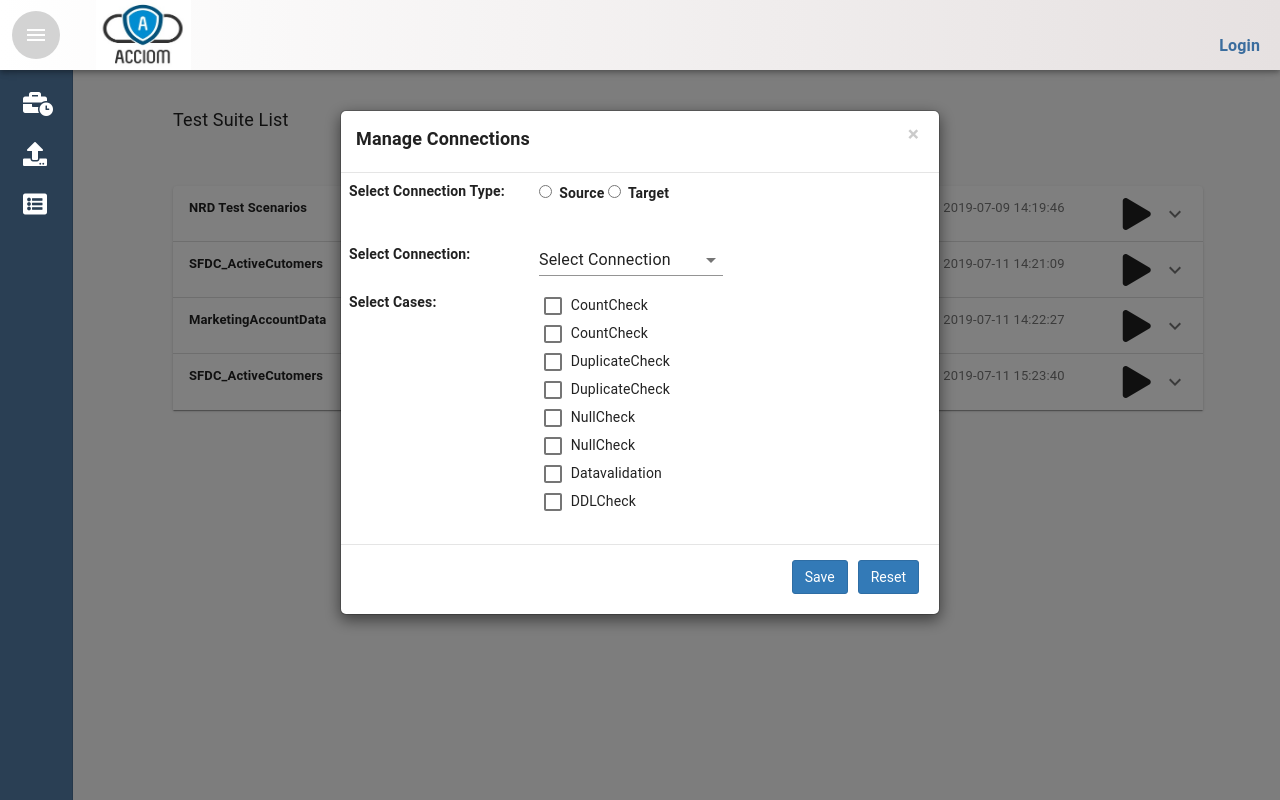
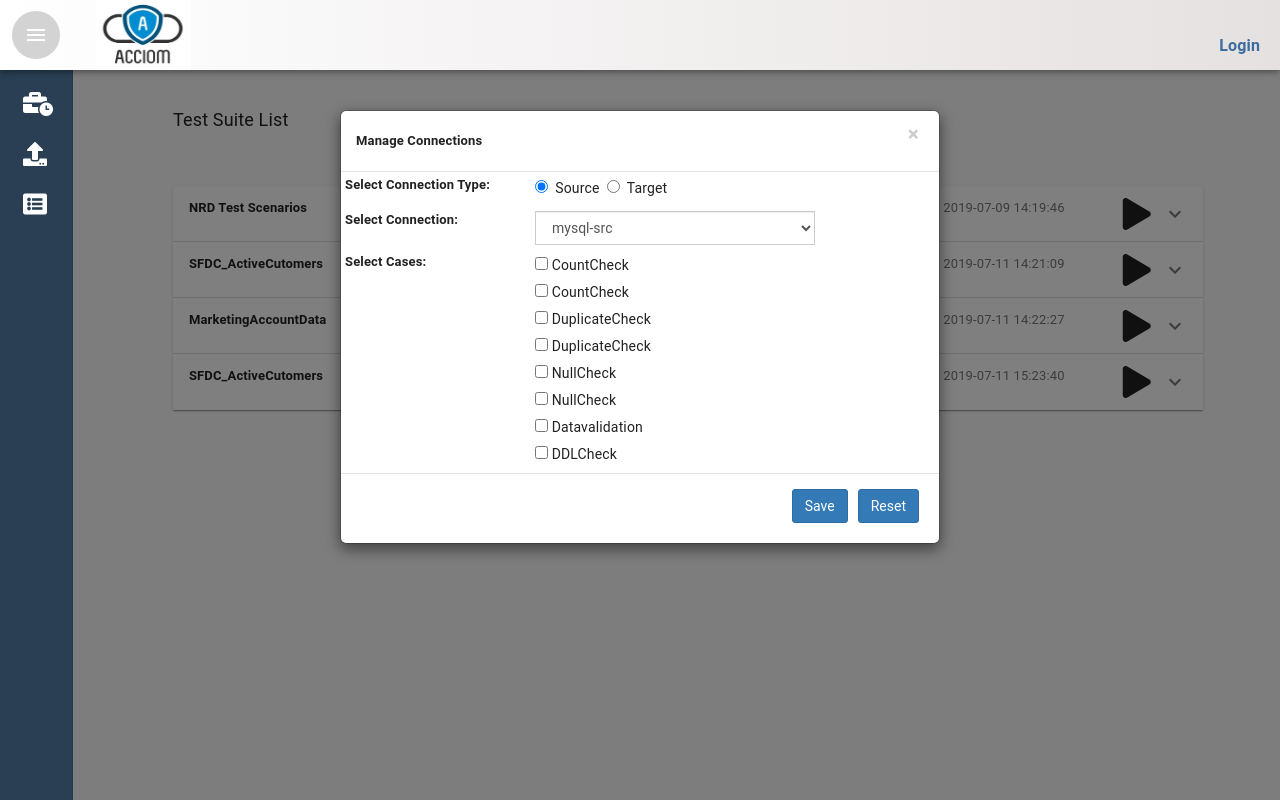
Before and after one commit to somasunder-cs/acciom-portal, a React app: page /startup in a window 1280 px wide. Both pictures are taken after a click on the button 688 px from the left and 213 px from the top of the page. Built offline with nearby package versions, Linux system fonts and the light colour scheme.

Commit message:
UI changes

```diff
--- a/src/components/ManageConnection.js
+++ b/src/components/ManageConnection.js
@@ -31,7 +31,7 @@ class ManageConnection extends React.Component {
     >
       <Modal.Header closeButton>
         <Modal.Title id="contained-modal-title-vcenter">
-         <label>Manage Connections</label>
+         <label className="manageConnectionHeading">Manage Connections</label>
         </Modal.Title>
       </Modal.Header>
       <Modal.Body>
--- a/src/components/ManageConnectionInputs.js
+++ b/src/components/ManageConnectionInputs.js
@@ -24,35 +24,21 @@ export default function FormControlLabelPosition() {
                     <input
                       type="radio"
                       value="source"
+                      checked={true}
                       name="connectionType"
-                      onChange={ (e) => handleConnectionChange()}
-                    />&nbsp;
-                    Source&nbsp;
-                  </label>
-
+                      onChange={ (e) => handleConnectionChange(e)}
+                    />
+                  </label>&nbsp; Source &nbsp;
                   <label className="form-check-label">
                     <input
                       type="radio"
                       value="target"
                       name="connectionType"
-                      onChange={ (e) => handleConnectionChange()}
-                    />&nbsp;
-                    Target
-                  </label>
+                      onChange={ (e) => handleConnectionChange(e)}
+                    />
+                  </label>&nbsp; Target
 						    </div>
-                    {/* <RadioGroup aria-label="position" name="position" value={value} onChange={handleChange} row>
-                      <FormControlLabel
-                        value="source"
-                        control={<Radio color="primary" />}
-                        label="Source"
-                      />
-                      <FormControlLabel
-                        value="target"
-                        control={<Radio color="primary" />}
-                        label="Target"
-                      />
-                    </RadioGroup>                     */}
-                  </td>
+              </td>
               </tr>
           </tbody>
           </Table>
--- a/src/components/ManageConnectionSelect.js
+++ b/src/components/ManageConnectionSelect.js
@@ -1,13 +1,8 @@
 import React from 'react';
 import { connect } from 'react-redux';
 import { makeStyles, withStyles } from '@material-ui/core/styles';
-import InputLabel from '@material-ui/core/InputLabel';
-import MenuItem from '@material-ui/core/MenuItem';
-import FormControl from '@material-ui/core/FormControl';
-import Select from '@material-ui/core/Select';
-import NativeSelect from '@material-ui/core/NativeSelect';
 import InputBase from '@material-ui/core/InputBase';
-import Checkbox from '@material-ui/core/Checkbox';
+
 import { Table } from 'react-bootstrap';
 
 import { manageConnectionsCaseUpdate } from '../actions';
@@ -79,37 +74,35 @@ function ManageConnectionSelect({connectionsList}) {
       <Table className="manageSelectConnection">
       <tbody>
         <tr>
-        <td className="manageConnectionLabel"><label>Select Connection:</label></td>
+        <td className="manageConnectionLabel"><label className="manageConnectionHeading">Select Connection:</label></td>
          <td>
-            <Select className={classes.MuiSelect}
+         <select className="form-control selectconnection"
            value={connection}
            onChange={handleChange}
            name="selectConnection"
-              displayEmpty
-              className={classes.selectEmpty}
          >
-              <MenuItem value="" disabled>
-                Select Connection
-              </MenuItem>
-              {
-                connectionsList.all_connections.map(connection => (
+          { connectionsList.all_connections.map(connection => (
              connection[1] ?
-                  <MenuItem key={connection[0]} value={connection[0]}>{connection[1]}</MenuItem> : null
+             <option key={connection[0]} value={connection[0]}>{connection[1]}</option> : null
           ))
           }
-            </Select>
+         </select>
          </td>
          </tr>
          <tr>
-            <td className="manageConnectionLabel"><label>Select Cases:</label></td>
+            <td className="manageConnectionLabel"><label className="manageConnectionHeading">Select Cases:</label></td>
             <td>
             {
               connectionsList.all_cases.map(cases => (
                 <div key={cases[0]} className="manageconnectionTestCase">
-                      <Checkbox  color="default"
+                    <label className="form-check-label">
+                    <input
+                      type="checkbox"
+                      value={cases[0]}
+                      name={cases[0]}
                       onChange={handleManageConnectionCaseUpdate(cases[0])}
-                      value={cases[0]}
-                    /> {cases[1]}
+                    />
+                  </label> {cases[1]}
                 </div>
             ))
             }
--- a/src/components/ViewTestCase.js
+++ b/src/components/ViewTestCase.js
@@ -1,14 +1,8 @@
 import React from 'react';
 import { withStyles } from '@material-ui/core/styles';
 import { connect } from 'react-redux';
-import IconButton from '@material-ui/core/IconButton';
-import CloseIcon from '@material-ui/icons/Close';
-import Typography from '@material-ui/core/Typography';
-import Select from '@material-ui/core/Select';
-import MenuItem from '@material-ui/core/MenuItem';
 import { Modal, Button } from 'react-bootstrap';
-import TextField from '@material-ui/core/TextField';
-import { Table } from 'react-bootstrap';
+import { Table, FormGroup, FormControl, ControlLabel} from 'react-bootstrap';
 
 import { hideTestCaseDialog } from '../actions';
 import { showTestCaseEditEnabled } from '../actions';
@@ -40,6 +34,7 @@ const handleChange = event => {
  // setConnection(event.target.value);
 };
 
+
 class TestCaseDetails extends React.Component {
   handleCaseDialogBoxClose = () => {
      console.log("handleCaseDialogBoxClose ==>", this.props);
@@ -56,6 +51,10 @@ class TestCaseDetails extends React.Component {
   this.props.showTestCaseViewEnabled();
 };
 
+handleViewTestCaseChange = ({target}) => {
+  console.log("handleViewTestCaseChange ==>", this.props);
+}
+
   render() {
     console.log("ViewTestCaseDialogs==>", this.props);
     return (
@@ -71,7 +70,7 @@ class TestCaseDetails extends React.Component {
             >
               <Modal.Header closeButton>
                 <Modal.Title id="contained-modal-title-vcenter">
-                <label>Case-Detail:</label>  {this.props.viewTestCase.test_name}
+                <label className="testViewHeading">Case-Details:</label>  <label className="testViewData">{this.props.viewTestCase.test_name}</label>
                 { this.props.showTestCaseEdit ? <label onClick={this.handleManageConnectionViewMode} className="viewEditLabel"><i className="fas fa-long-arrow-alt-left"></i>&nbsp;View Details</label> :
                   <label onClick={this.handleManageConnectionEditMode} className="viewEditLabel">Edit&nbsp;
                   <i className="fas fa-pencil-alt"></i></label>
@@ -80,117 +79,113 @@ class TestCaseDetails extends React.Component {
               </Modal.Header>
               <Modal.Body>
               { this.props.showTestCaseEdit ?
-                <Table striped bordered hover size="sm" id="editMode">
+               <form id="testEditMode">
+                <Table id="editMode">
                   <tbody>
                       <tr>
-                      <td className="manageConnectionLabel"><label>Source Connection:</label></td>
+                      <td className="manageConnectionLabel"><label className="testViewDataLabel">Source Connection:</label></td>
                       <td>
-                          <Select
+                      <select className="form-control selectconnection"
+                        value=""
                         onChange={handleChange}
                         name="selectConnection"
-                        displayEmpty
                       >
-                        <MenuItem value="" disabled>
-                          Select Connection
-                        </MenuItem>
-                          <MenuItem></MenuItem>
-                      </Select>
+                        {/* { connectionsList.all_connections.map(connection => (
+                          connection[1] ?
+                          <option key={connection[0]} value={connection[0]}>{connection[1]}</option> : null
+                        ))
+                        } */}
+                      </select>
                      </td>
                     </tr>
                     <tr>
-                      <td className="manageConnectionLabel"><label>Target Connection:</label></td>
+                      <td className="manageConnectionLabel">
+                        <label className="testViewDataLabel">Target Connection:</label>
+                      </td>
                       <td>
-                          <Select
+                      <select className="form-control selectconnection"
+                        value=""
                         onChange={handleChange}
-                        name="targetConnection"
-                        displayEmpty
+                        name="selectConnection"
                       >
-                        <MenuItem value="" disabled>
-                          Select Connection
-                        </MenuItem>
-                          <MenuItem></MenuItem>
-                      </Select>
+                        {/* { connectionsList.all_connections.map(connection => (
+                          connection[1] ?
+                          <option key={connection[0]} value={connection[0]}>{connection[1]}</option> : null
+                        ))
+                        } */}
+                      </select>
                      </td>
                     </tr>
                     <tr>
-                      <td className="manageConnectionLabel"><label>Source Table:</label></td>
+                      <td className="manageConnectionLabel">
+                        <label className="testViewDataLabel">Source Table:</label>
+                      </td>
                       <td>
-                      <TextField
-                        required
-                        id="standard-required"
-                        value={this.props.viewTestCase.src_table}
-                        className={styles.textField}
-                        margin="normal"
-                      />
-
+                      <FormGroup>
+                        <FormControl type="textbox" name="sourcetable" value={this.props.viewTestCase.src_table} onChange={this.handleViewTestCaseChange}/>
+                      </FormGroup>
                       </td>
                     </tr>
                     <tr>
-                      <td className="manageConnectionLabel"><label>Target Table:</label></td>
+                      <td className="manageConnectionLabel"><label className="testViewDataLabel">Target Table:</label></td>
                       <td>
-                      <TextField
-                        required
-                        id="standard-required"
-                        value={this.props.viewTestCase.target_table}
-                        className={styles.textField}
-                        margin="normal"
-                      />
+                      <FormGroup>
+                        <FormControl type="textbox" name="targettable" value={this.props.viewTestCase.target_table} onChange={this.handleViewTestCaseChange}/>
+                      </FormGroup>
                       </td>
                     </tr>
                     <tr>
-                      <td className="manageConnectionLabel"><label>Source Query:</label></td>
-                      <td><TextField
-                        required
-                        id="standard-required"
-                        value={this.props.viewTestCase.src_qry}
-                        className={styles.textField}
-                        margin="normal"
-                      /></td>
+                      <td className="manageConnectionLabel"><label className="testViewDataLabel">Source Query:</label></td>
+                      <td>
+                      <FormGroup>
+                        <textarea name="srcqry" value={this.props.viewTestCase.src_qry} onChange={this.handleViewTestCaseChange}/>
+                      </FormGroup>
+                      </td>
                     </tr>
                     <tr>
-                      <td className="manageConnectionLabel"><label>Target Query:</label></td>
-                      <td><TextField
-                        required
-                        id="standard-required"
-                        value={this.props.viewTestCase.des_qry}
-                        className={styles.textField}
-                        margin="normal"
-                      /></td>
+                      <td className="manageConnectionLabel"><label className="testViewDataLabel">Target Query:</label></td>
+                      <td>
+                      <FormGroup>
+                        <textarea name="descqry" value={this.props.viewTestCase.des_qry} onChange={this.handleViewTestCaseChange}/>
+                      </FormGroup>
+                      </td>
                     </tr>
                     <tr>
                       <td className="manageConnectionLabel"></td>
-                      <td><Button className="btn btn-primary" onClick={e => this.handleManageConnectionUpdate(e)}>
+                      <td>
+                        <Button className="btn btn-primary" onClick={e => this.handleManageConnectionUpdate(e)}>
                           Update
-                          </Button>
+                        </Button>
                       </td>
                     </tr>
                   </tbody>
               </Table>
+              </form>
               :
-              <Table className="manageConnection" id="editMode">
+              <Table className="manageConnection" id="viewMode">
                   <tbody>
                     <tr>
-                      <td className="manageConnectionLabel"><label>Source Connection:</label></td>
+                      <td className="manageConnectionLabel"><label className="testViewDataLabel">Source Connection:</label></td>
                       <td>{this.props.viewTestCase.src_db_id}</td>
                     </tr>
                     <tr>
-                      <td className="manageConnectionLabel"><label>Target Connection:</label></td>
+                      <td className="manageConnectionLabel"><label className="testViewDataLabel">Target Connection:</label></td>
                       <td>{this.props.viewTestCase.target_db_id}</td>
                     </tr>
                     <tr>
-                      <td className="manageConnectionLabel"><label>Source Table:</label></td>
+                      <td className="manageConnectionLabel"><label className="testViewDataLabel">Source Table:</label></td>
                       <td>{this.props.viewTestCase.src_table}</td>
                     </tr>
                     <tr>
-                      <td className="manageConnectionLabel"><label>Target Table:</label></td>
+                      <td className="manageConnectionLabel"><label className="testViewDataLabel">Target Table:</label></td>
                       <td>{this.props.viewTestCase.target_table}</td>
                     </tr>
                     <tr>
-                      <td className="manageConnectionLabel"><label>Source Query:</label></td>
+                      <td className="manageConnectionLabel"><label className="testViewDataLabel">Source Query:</label></td>
                       <td>{this.props.viewTestCase.src_qry}</td>
                     </tr>
                     <tr>
-                      <td className="manageConnectionLabel"><label>Target Query:</label></td>
+                      <td className="manageConnectionLabel"><label className="testViewDataLabel">Target Query:</label></td>
                       <td>{this.props.viewTestCase.des_qry}</td>
                     </tr>
                   </tbody>
--- a/src/containers/TestSuiteList.js
+++ b/src/containers/TestSuiteList.js
@@ -147,11 +147,11 @@ function ControlledExpansionPanels({ testSuites, getAllConnections, testCaseLogs
 		case 0:
 			return 'New';
 		case 1:
-			return <i className="fas fa-2x fa-check-circle" aria-hidden="true"></i>;
+			return <i className="fas fa-2x fa-check-circle statusCheckIcon" aria-hidden="true"></i>;
 		case 2:
-			return <i className="fas fa-2x fa-times-circle" aria-hidden="true"></i>;
+			return <i className="fas fa-2x fa-times-circle statusDelIcon" aria-hidden="true"></i>;
 		case 3:
-			return <i className="fas fa-2x fa-stopwatch" aria-hidden="true"></i>;
+			return <i className="fas fa-2x fa-stopwatch statusStopIcon" aria-hidden="true"></i>;
 		default:
 			return '';
 		}
@@ -190,8 +190,8 @@ function ControlledExpansionPanels({ testSuites, getAllConnections, testCaseLogs
 	return (
 		<div className={classes.root}>
 			{
-				(testSuiteDataLen > 0 && testSuites.suites && testSuites.suites.user) ?
-				testSuites.suites.user.map(testSuite => (
+				(testSuiteDataLen > 0 && testSuites.suites && testSuites.suites.test_suite_data) ?
+				testSuites.suites.test_suite_data.map(testSuite => (
 					<ExpansionPanel key={testSuite.test_suite_id} expanded={expanded === testSuite.test_suite_id} onChange={handleChange(testSuite.test_suite_id)}>
 
 						<ExpansionPanelSummary
@@ -220,7 +220,7 @@ function ControlledExpansionPanels({ testSuites, getAllConnections, testCaseLogs
 
 										<ExpansionPanelDetails>
 										<div>
-											    <Table striped bordered hover size="sm">
+											    <Table striped bordered hover size="sm" id="RoundedTable">
 												  <thead>
 													<tr>
 													  {/* <th className="testLogHeading">Run ID</th> */}
--- a/src/css/styles.css
+++ b/src/css/styles.css
@@ -4301,31 +4301,56 @@ html
 
 .manageConnectionLabel {
     width:190px;
-}
-
-.manageSelectConnection .MuiSelect-root {
-    width:160px;
-}
-
-.table>tbody>tr>td {
-    border-top: 0px !important;
-}
-
-.testLogHeading {
     font-size: 0.8125rem;
     flex-basis: 33.33%;
     flex-shrink: 0;
     font-weight: bold;
 }
 
-.testLogData{
+.manageSelectConnection .MuiSelect-root {
+    width:160px;
+}
+
+.selectconnection {width:70% !important;}
+
+.table>tbody>tr>td {
+    border-top: 0px !important;
+    padding: 4px !important;
+}
+
+.manageConnectionHeading, .testLogHeading, .testViewHeading {
+    font-size: 0.8125rem;
+    flex-basis: 33.33%;
+    flex-shrink: 0;
+    font-weight: bold;
+}
+
+.testLogData, .testViewData {
     font-size: 0.8125rem;
     flex-shrink: 0;
-}
+    font-weight: normal;
+}
+
+.table {margin-bottom: 0px !important;}
 
 .makeStyles-innerPanelWidth-165 {
     width:1085px !important;
 }
+
+.testViewDataLabel {
+    padding-left:8px;
+}
+
+textarea {width:280px;}
+
+#testEditMode .form-control {
+    width:70%;
+}
+
+.statusDelIcon {color:red !important;}
+.statusCheckIcon {color:#2ecca4 !important;}
+.statusStopIcon {color:rgb(245, 124, 76) !important;}
+
 
 .detailsChart li {
     list-style: none;
--- a/src/json/test-suites-data.json
+++ b/src/json/test-suites-data.json
@@ -1,6 +1,6 @@
 {
 		"suites": {
-				"user": [
+				"test_suite_data": [
 						{
 								"test_suite_id": 153,
 								"excel_name": "Positive Test Cases (1).xlsx",
```
Lines whose indentation alone changed are shown as unchanged.
